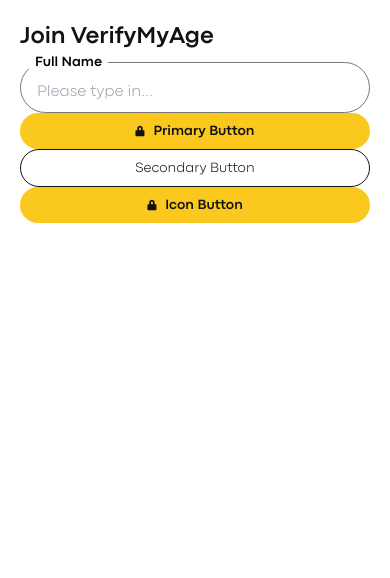
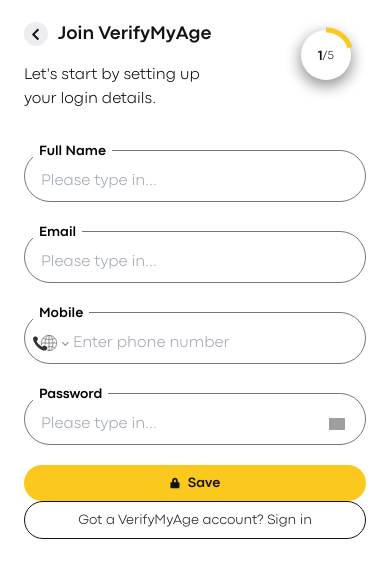
Before and after one commit to rntgmml/verify-my-test, a Next.js app: page / in a window 390 px wide. Shown: the top 578 px of the page. Built offline with nearby package versions, Linux system fonts and the light colour scheme; grey boxes are pictures that could not be loaded.

Commit message:
Change input to have mobile number

```diff
--- a/package.json
+++ b/package.json
@@ -19,6 +19,7 @@
     "postcss": "8.4.25",
     "react": "18.2.0",
     "react-dom": "18.2.0",
+    "react-phone-number-input": "^3.3.0",
     "tailwindcss": "3.3.2",
     "typescript": "5.1.6"
   }
--- a/src/app/page.tsx
+++ b/src/app/page.tsx
@@ -1,22 +1,81 @@
+'use client'
+import { ChangeEvent, useEffect, useState } from "react"
 import Button from "@/components/button"
+import Header from "@/components/header"
 import Input from "@/components/input"
+import { isEmail } from "@/utils/isEmailValid"
+import { isFullName } from "@/utils/isFullNameValid"
+import { isPossiblePhoneNumber } from 'react-phone-number-input'
+
 
 export default function Home() {
+  const [name, setName] = useState('');
+  const [isNameValid, setIsNameValid] = useState(false);
+  const [email, setEmail] = useState('');
+  const [isEmailValid, setIsEmailValid] = useState(false);
+  const [mobileNumber, setMobileNumber] = useState('')
+  const [isMobileValid, setIsMobileValid] = useState(false);
+  const [password, setPassword] = useState('');
+  const [isPasswordValid, setIsPasswordValid] = useState(false);
+  const [step, setStep] = useState(0);
+
+
+  useEffect(() => {
+    const validStatesCount = [isNameValid, isEmailValid, isMobileValid, isPasswordValid].filter(
+      isValid => isValid
+    ).length;
+    setStep(validStatesCount)
+  }, [isNameValid, isEmailValid, isMobileValid, isPasswordValid]);
+
+  const handleNameChange = (e: ChangeEvent<HTMLInputElement>) => {
+    setName(e.target.value)
+    if (isFullName(name)) {
+      setIsNameValid(true)
+    } else {
+      setIsNameValid(false)
+    }
+  }
+
+  const handleEmailChange = (e: ChangeEvent<HTMLInputElement>) => {
+    setEmail(e.target.value)
+    if (isEmail(email)) {
+      setIsEmailValid(true)
+    } else {
+      setIsEmailValid(false)
+    }
+  }
+
+  const handleMobileChange = (newValue: any) => {
+    setMobileNumber(newValue)
+    if (mobileNumber !== undefined) {
+      setIsMobileValid(true)
+    } else {
+      setIsMobileValid(false)
+    }
+  };
+
+  const handlePasswordChange = (e: ChangeEvent<HTMLInputElement>) => {
+    setPassword(e.target.value)
+    if (password.length > 4) {
+      setIsPasswordValid(true)
+    } else {
+      setIsPasswordValid(false)
+    }
+  }
+
   return (
-    <div className="p-5">
-      <h1 className='font-semibold text-2xl text-darkGrey'>Join VerifyMyAge</h1>
-      <Input legend="Full Name" />
+    <div className="px-6 py-5">
+      <Header step={step} />
+      <Input value={name} onChange={handleNameChange} type="text" legend="Full Name" isValid={isNameValid || name === ''} />
+      <Input value={email} onChange={handleEmailChange} type="text" legend="Email" isValid={isEmailValid || email === ''} />
+      <Input legend="Mobile" isMobile onChange={handleMobileChange} isValid={isMobileValid || mobileNumber === undefined} />
+      <Input value={password} onChange={handlePasswordChange} type="password" legend="Password" isPassword isValid={isPasswordValid || password === ''} />
       <Button variant="primary">
-        Primary Button
+        Save
       </Button>
       <Button variant="secondary">
-        Secondary Button
+        Got a VerifyMyAge account? Sign in
       </Button>
-      <Button
-        variant="primary"
-      >
-        Icon Button
-      </Button>
-    </div >
+    </div>
   )
 }
--- a/src/components/input/Input.tsx
+++ b/src/components/input/Input.tsx
@@ -1,15 +1,51 @@
-import React from 'react';
-
+import React, { ChangeEvent, useEffect, useState } from 'react';
+import PasswordIcon from '../../../public/images/password.svg'
+import Image from 'next/image';
+import 'react-phone-number-input/style.css'
+import PhoneInput from 'react-phone-number-input'
 
 type InputProps = {
     legend: string;
+    type?: string;
+    value?: string;
+    onChange?: (e: ChangeEvent<HTMLInputElement>) => void
+    isValid?: boolean;
+    isPassword?: boolean;
+    isMobile?: boolean
+    mobileNumber?: number
 };
 
-export const Input = ({ legend }: InputProps) => {
+export const Input = ({ legend, isValid = true, isPassword = false, type, value, onChange, isMobile = false, mobileNumber }: InputProps) => {
+    const borderClassName = isValid ? 'border-sonicSilver' : 'border-warning';
+    const [valueMobile, setValueMobile] = useState<any>(mobileNumber);
+
+    useEffect(() => {
+        if (isMobile) {
+            onChange && onChange(valueMobile);
+        }
+    }, [valueMobile, isMobile, onChange]);
+
+    const handleMobileChange = (newValue: any) => {
+        setValueMobile(newValue);
+    };
+
     return (
-        <fieldset className="border border-solid border-sonicSilver py-2 px-2 rounded-full w-full sm:w-[500px]">
+        <fieldset className={`border border-solid ${borderClassName} py-2 px-2 rounded-full w-full md:w-[500px] mb-5`}>
             <legend className="text-sm font-semibold px-1.5">{legend}</legend>
-            <input placeholder="Please type in..." className="ml-2 focus:outline-none" />
+            <div className="relative flex items-center">
+                {isMobile ? (
+                    <PhoneInput placeholder="Enter phone number" value={valueMobile} onChange={handleMobileChange} />
+
+                ) : (
+                    <input type={type} placeholder="Please type in..." className="ml-2 focus:outline-none" value={value} onChange={onChange} />
+
+                )}
+                {isPassword && (
+                    <div className="absolute right-1">
+                        <Image src={PasswordIcon} priority alt="Password icon" className="mr-2" width={16} height={16} />
+                    </div>
+                )}
+            </div>
         </fieldset>
     )
 }
```
Also changed, not shown: 1 other file (tests, documents, lock files or other folders).
